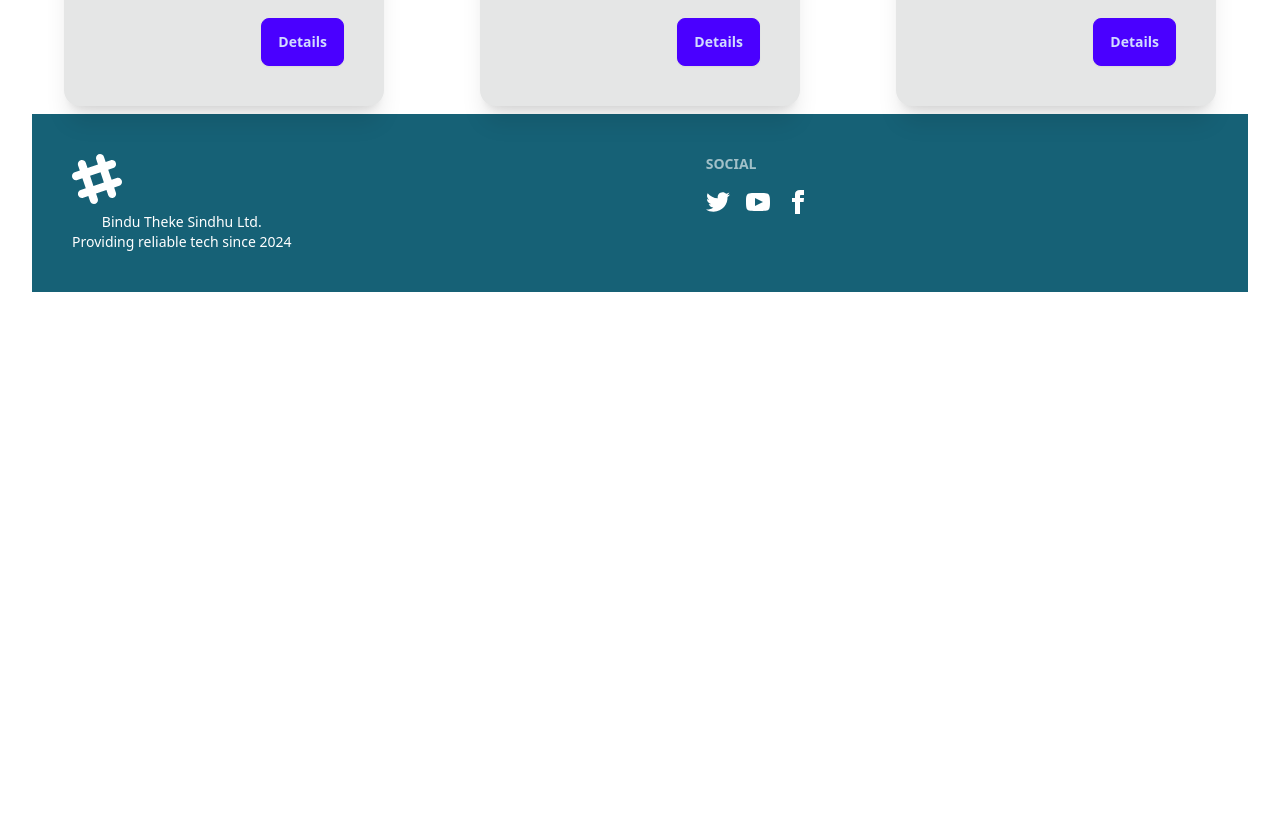
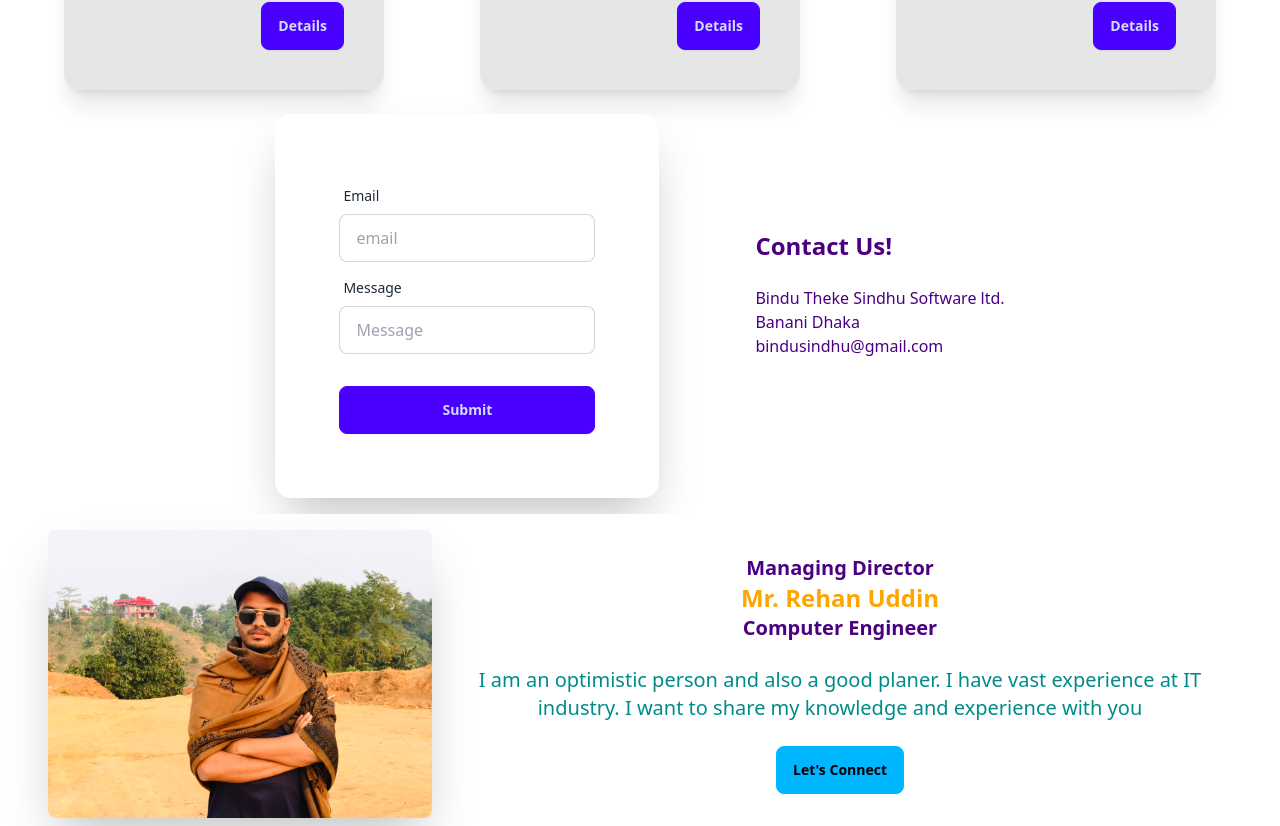
Before and after one commit to rehanuddin1991/bindu-theke-sindhu, a React (Vite) app: page / in a window 1280 px wide. Shown: the part 1814-2640 px from the top of the page. Before the commit the page ends 2138 px from the top, so only its background shows below. Built offline with nearby package versions, Linux system fonts and the light colour scheme; no server answers.

Commit message:
contact section and about section

```diff
--- a/src/components/AboutUsSection.jsx
+++ b/src/components/AboutUsSection.jsx
@@ -3,18 +3,19 @@ import rehan from '../assets/rehan.jpg'
 const AboutUsSection = () => {
   return (
     <div>
-        <div className="hero bg-[indigo]">
-  <div className="hero-content flex-col lg:flex-row-reverse items-start justify-between">
+      <div className="hero bg-[whitesmoke]  ">
+  <div className="hero-content bg-white flex-col lg:flex-row md:flex-row">
     <img
       src={rehan}
-      className="max-w-sm lg:ml-20 rounded-lg shadow-2xl" />
-    <div className='space-y-5 text-left'>
-      <h1 className="text-4xl font-bold ">Managing Director</h1>
-      <h1 className="text-3xl font-bold ">Mr. Rehan Uddin</h1>
-      <h1 className="text-2xl font-bold ">Computer Engineer</h1>
-
-
-      <button className="btn btn-primary"> &nbsp;&nbsp;&nbsp;&nbsp; Let's Contact</button>
+      className="max-w-52 lg:max-w-sm md:max-w-sm rounded-lg shadow-2xl" />
+    <div className='text-[indigo]'>
+    <h1 className="text-xl font-bold ">Managing Director</h1>
+      <h1 className="text-2xl font-bold text-[orange] ">Mr. Rehan Uddin</h1>
+      <h1 className="text-xl font-bold ">Computer Engineer</h1>
+      <p className="py-6 text-[darkcyan] text-xl">
+        I am an optimistic person and also a good planer. I have vast experience at IT industry. I want to share my knowledge and experience with you
+      </p>
+      <button className="btn btn-info ">Let's Connect</button>
     </div>
   </div>
 </div>
--- a/src/components/ContactUsSection.jsx
+++ b/src/components/ContactUsSection.jsx
@@ -3,30 +3,26 @@ import React from 'react'
 const ContactUsSection = () => {
   return (
     <div>
-
-
-<div className="hero bg-[darkcyan]    mt-4">
-  <div className="hero-content flex-col lg:flex-row-reverse ">
+      <div className="hero  bg-base-100 text-[indigo] ">
+  <div className="hero-content gap-24  flex-col lg:flex-row-reverse md:flex-row-reverse ">
     <div className="text-center lg:text-left">
-      <h1 className="text-5xl font-bold">Contact Us </h1>
+      <h1 className="text-2xl font-bold">Contact Us!</h1>
       <p className="py-6">Bindu Theke Sindhu Software ltd. <br /> Banani Dhaka <br /> bindusindhu@gmail.com
       </p>
     </div>
-    <div className="card bg-base-100    shrink-0 shadow-2xl">
+    <div className="card bg-base-100 w-full max-w-64 lg:max-w-sm md:max-w-sm shrink-0 shadow-2xl">
       <form className="card-body">
         <div className="form-control">
           <label className="label">
-            <span className="label-text font-bold">Your Email</span>
+            <span className="label-text">Email</span>
           </label>
-          <input type="email" placeholder="email" className="input input-bordered" required />
+          <input type="email" placeholder="email" className=" input input-bordered" required />
         </div>
         <div className="form-control">
           <label className="label">
-            <span className="label-text font-bold">Subject</span>
+            <span className="label-text">Message</span>
           </label>
-          <textarea cols="30" placeholder='Put some text here..' rows="10" name=""  id="" className="input input-bordered" ></textarea>
-
-
+          <input type="text" placeholder="Message" className="input input-bordered" required />
 
         </div>
         <div className="form-control mt-6">
@@ -36,12 +32,6 @@ const ContactUsSection = () => {
     </div>
   </div>
 </div>
-
-
-
-        <div className="container hero  mt-4  ">
-
-</div>
     </div>
   )
 }
--- a/src/components/shared/Navbar.jsx
+++ b/src/components/shared/Navbar.jsx
@@ -23,7 +23,7 @@ const Navbar = () => {
 
     }
     return (
-        <div className=''>
+        <div >
             <div className="navbar     text-[whitesmoke]">
                 <div className="navbar-start">
                     <div className="dropdown">
--- a/src/pages/HomePage.jsx
+++ b/src/pages/HomePage.jsx
@@ -7,12 +7,12 @@ import AboutUsSection from '../components/AboutUsSection'
 
 const HomePage = () => {
   return (
-    <div className='mt-4'>
+    <div className='' >
       <Banner/>
       <HowWorksSection/>
        <CollectionsImages/>
-      {/*<ContactUsSection/>
-      <AboutUsSection/>  */}
+      <ContactUsSection/>
+      <AboutUsSection/>
     </div>
   )
 }
--- a/src/pages/LoginPage.jsx
+++ b/src/pages/LoginPage.jsx
@@ -16,7 +16,7 @@ const LoginPage = () => {
     signIn(email, password)
       .then((res) => {
         console.log(res)
-        navigate('/');
+        navigate('/course');
       })
       .catch((err) => { console.error(err) })
 
@@ -29,7 +29,7 @@ const LoginPage = () => {
       //console.log(res.user)
 
       if (res.user) {
-        navigate("/")
+        navigate("/course")
       }
 
     })
@@ -42,7 +42,7 @@ const LoginPage = () => {
       //console.log(res.user)
 
       if (res.user) {
-        navigate("/")
+        navigate("/course")
       }
 
     })
@@ -56,7 +56,7 @@ const LoginPage = () => {
       //console.log(res.user)
 
       if (res.user) {
-        Navigate("/")
+        Navigate("/course")
       }
 
     })
```
